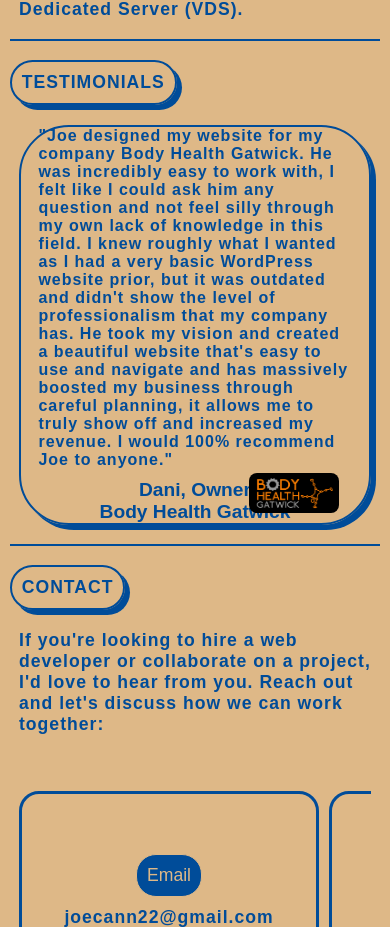
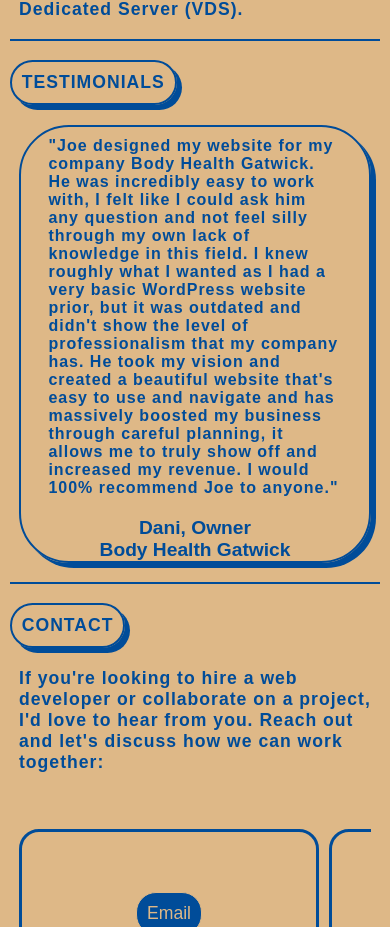
Before and after one commit to joecann/myPortfolio, a Next.js app: page / in a window 390 px wide. Shown: the part 4723-5650 px from the top of the page. Built offline with nearby package versions, Linux system fonts and the light colour scheme; a web font is replaced by a local one.

Commit message:
version 1.1

```diff
--- a/src/app/globals.css
+++ b/src/app/globals.css
@@ -722,6 +722,11 @@ li{
   }
   .testimonial p{
     font-size: 1rem;
+    padding: 10px;
+  }
+
+  .testimonial img{
+    display: none;
   }
 
   #contacts p{
```
